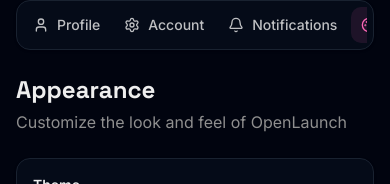
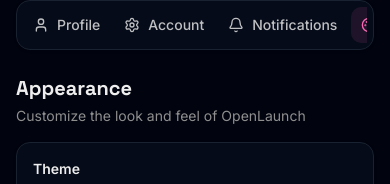
Before and after one commit to iAhmedAbbas7/OpenLaunch, a Next.js app: page /settings/appearance in a window 390 px wide. Shown: the part 168-352 px from the top of the page. Built offline with nearby package versions, Linux system fonts and the light colour scheme; no server answers.

Commit message:
Refactor Appearance Settings Page. Update Layout and Styling for Enhanced Responsiveness, Adjust Text Sizes and Spacing for Improved User Experience

```diff
--- a/src/app/(main)/settings/appearance/page.tsx
+++ b/src/app/(main)/settings/appearance/page.tsx
@@ -14,11 +14,13 @@
 const AppearanceSettingsPage = () => {
   // RETURNING PAGE
   return (
-    <div className="space-y-6">
+    <div className="space-y-4 sm:space-y-6">
       {/* HEADER */}
       <div>
-        <h2 className="text-2xl font-bold font-heading">Appearance</h2>
-        <p className="text-muted-foreground mt-1">
+        <h2 className="text-xl sm:text-2xl font-bold font-heading">
+          Appearance
+        </h2>
+        <p className="text-sm sm:text-base text-muted-foreground mt-1">
           Customize the look and feel of OpenLaunch
         </p>
       </div>
@@ -28,4 +30,5 @@
   );
 };
 
+// <== EXPORTING APPEARANCE SETTINGS PAGE ==>
 export default AppearanceSettingsPage;
```
